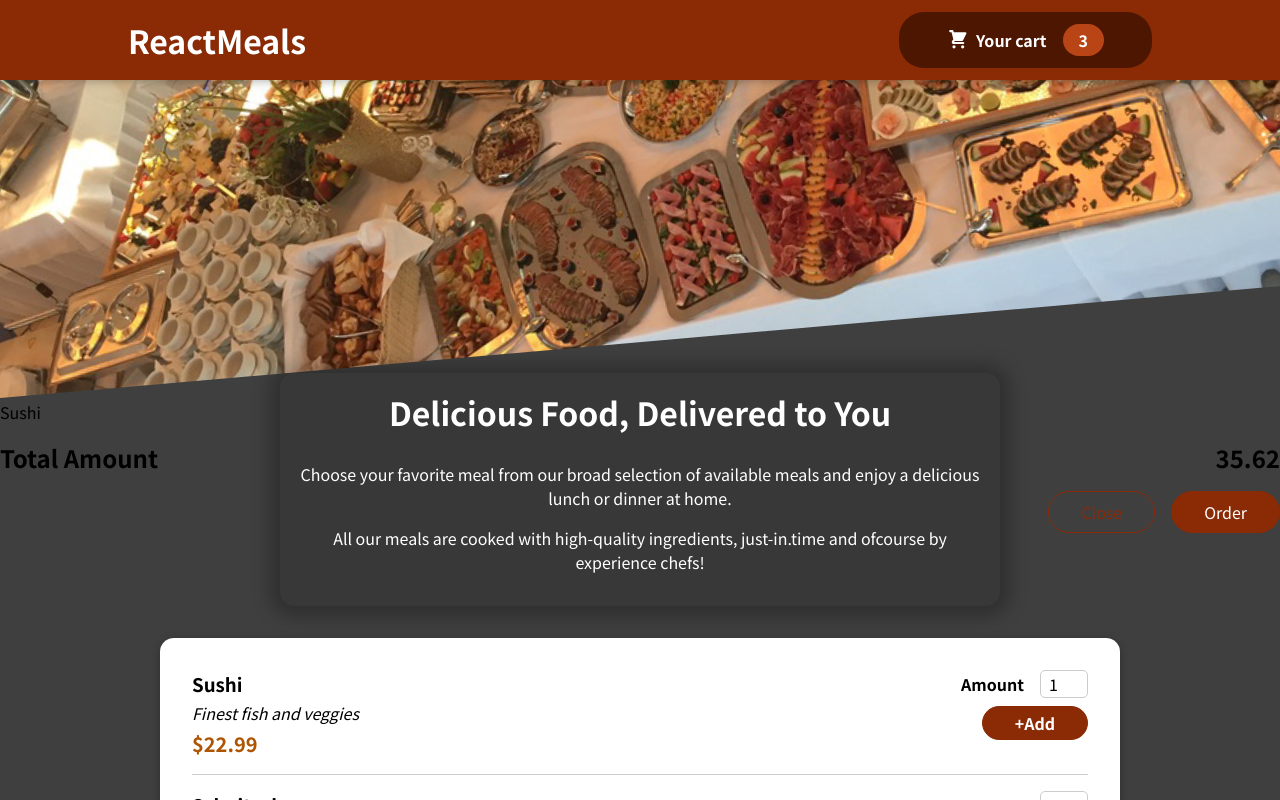
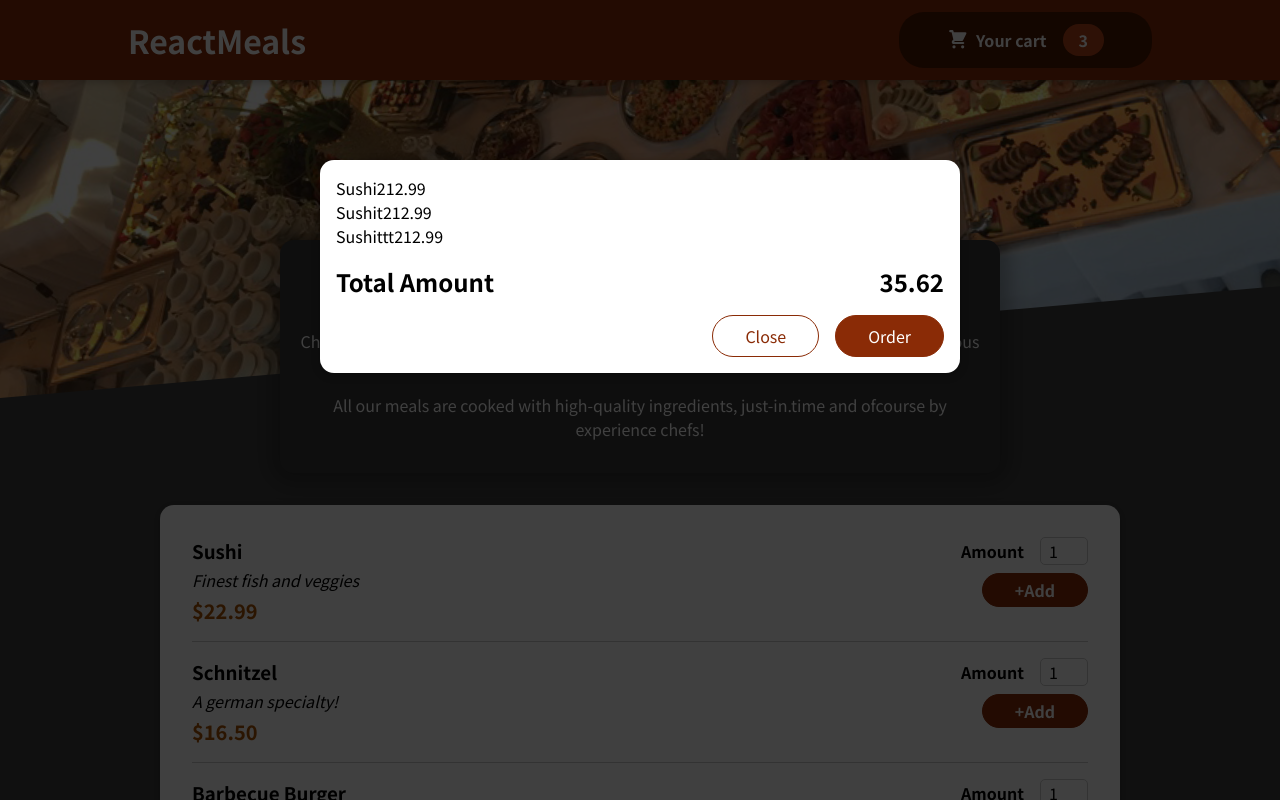
Before and after one commit to Monakhrsn/The-food-order-app, a React (Create React App) app: page / in a window 1280 px wide. Shown: the top 800 px of the page. Built offline with nearby package versions, Linux system fonts and the light colour scheme.

Commit message:
Clean up, Implementing modal component, Refactor : cart will get rendered via app but not HeaderButton

```diff
--- a/public/index.html
+++ b/public/index.html
@@ -28,6 +28,7 @@
   </head>
   <body>
     <noscript>You need to enable JavaScript to run this app.</noscript>
+    <div id="overlays"></div>
     <div id="root"></div>
     <!--
       This HTML file is a template.
--- a/src/App.js
+++ b/src/App.js
@@ -1,15 +1,18 @@
+import React from 'react';
 import MealsSummary from './components/Meals/MealsSummary';
 import Header from './components/Layout/Header';
 import Meals from './components/Meals/AvailableMeals';
+import Cart from './components/Cart/Cart';
 
 function App() {
   return (
-    <>
+    <React.Fragment>
+      <Cart />
       <Header />
       <MealsSummary />
       <Meals />
-    </>
-  );
+    </React.Fragment>
+  )
 }
 
 export default App;
--- a/src/components/Cart/Cart.jsx
+++ b/src/components/Cart/Cart.jsx
@@ -1,14 +1,19 @@
 import classes from './Cart.module.css';
+import Modal from '../UI/Modal';
 
 const Cart = props => {
-    console.log(props.show)
     const cartItems = <ul className={classes['cart-items']}>
         {[
-            {id: 'c1', name: 'Sushi', amount: 2, price: 12.99}
-        ].map((item) => <li>{item.name}</li>)}
+            {id: 'c1', name: 'Sushi', amount: 2, price: 12.99},
+            {id: 'c2', name: 'Sushit', amount: 2, price: 12.99},
+            {id: 'c', name: 'Sushittt', amount: 2, price: 12.99}
+        ].map((item) => <li key={item.id}>{item.name}
+        {item.amount}
+        {item.price}
+        </li>)}
     </ul>
     return (
-        <div>
+        <Modal>
             {cartItems}
             <div className={classes.total}>
                 <span>Total Amount</span>
@@ -18,7 +23,7 @@
                 <button className={classes['button--alt']}>Close</button>
                 <button className={classes.button}>Order</button>
             </div>
-        </div>
+        </Modal>
     )
 }
 
--- a/src/components/Layout/Header.jsx
+++ b/src/components/Layout/Header.jsx
@@ -1,7 +1,6 @@
 import React from 'react';
 import classes from './Header.module.css';
 import mealsImage from '../../assets/meals.jpeg';
-import Cart from '../Cart/Cart';
 import HeaderCartButton from '../Layout/HeaderCartButton';
 
 const Header = props => {
@@ -15,7 +14,6 @@
             <div className={classes['main-image']}>
                 <img src={mealsImage} alt='Meals'/>
             </div>
-            <Cart show={props.showOrderedList} />
         </React.Fragment>
     )
 }
--- /dev/null
+++ b/src/components/UI/Modal.jsx
@@ -0,0 +1,32 @@
+import React from 'react';
+import ReactDOM from 'react-dom';
+import classes from './Modal.module.css';
+
+const Backdrop = props => {
+    return (
+        <div className={classes.backdrop} />
+    )
+}
+
+const ModalOverlay = props => {
+    return (
+    <div className={classes.modal}>
+        <div className={classes.content}>{props.children}</div>
+    </div>
+    )
+}
+
+const portalElement = document.getElementById('overlays');
+
+const Modal = props => {
+    return (
+        <React.Fragment>
+            {ReactDOM.createPortal(<Backdrop />, portalElement)}
+            {ReactDOM.createPortal(<ModalOverlay>{props.children}</ModalOverlay>,
+            portalElement
+            )}
+        </React.Fragment>
+    )
+}
+
+export default Modal;
--- /dev/null
+++ b/src/components/UI/Modal.module.css
@@ -0,0 +1,40 @@
+.backdrop {
+    position: fixed;
+    top: 0;
+    left: 0;
+    width: 100%;
+    height: 100vh;
+    z-index: 20;
+    background-color: rgba(0, 0, 0, 0.75);
+  }
+
+  .modal {
+    position: fixed;
+    top: 20vh;
+    left: 5%;
+    width: 90%;
+    background-color: white;
+    padding: 1rem;
+    border-radius: 14px;
+    box-shadow: 0 2px 8px rgba(0, 0, 0, 0.25);
+    z-index: 30;
+    animation: slide-down 300ms ease-out forwards;
+  }
+
+  @media (min-width: 768px) {
+    .modal {
+      width: 40rem;
+      left: calc(50% - 20rem);
+    }
+  }
+
+  @keyframes slide-down {
+    from {
+      opacity: 0;
+      transform: translateY(-3rem);
+    }
+    to {
+      opacity: 1;
+      transform: translateY(0);
+    }
+  }
```
Also changed, not shown: 1 other file (tests, documents, lock files or other folders).
